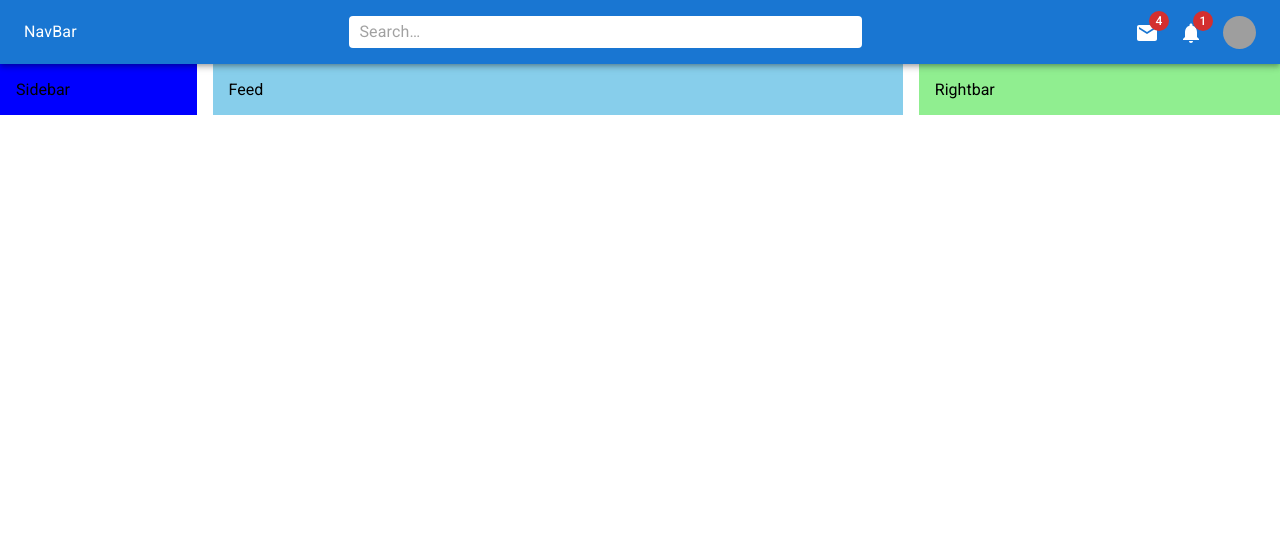
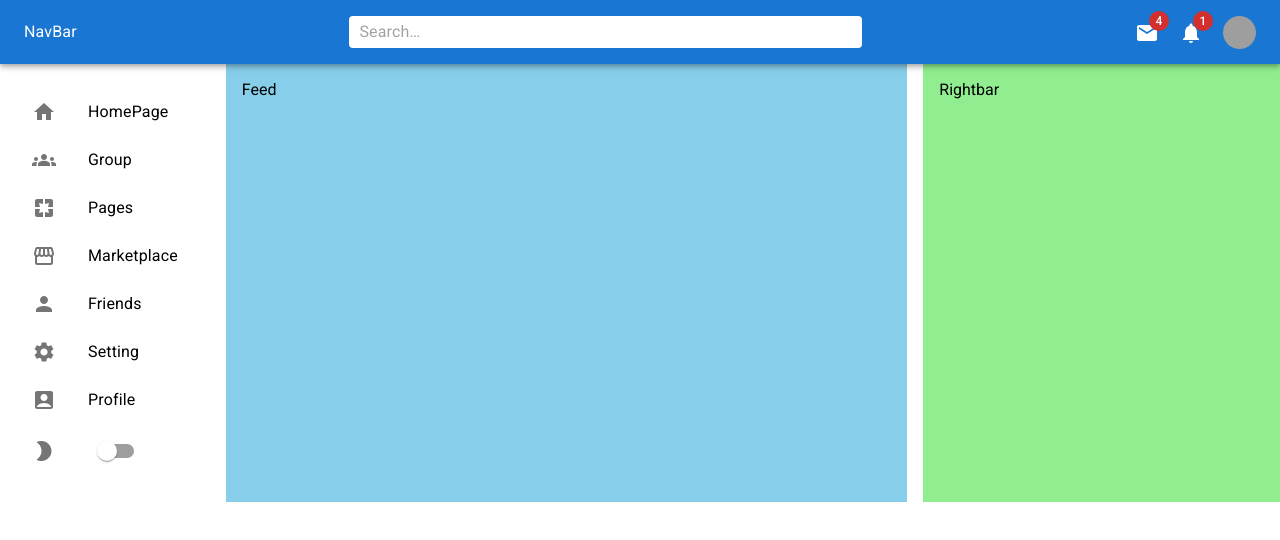
Before and after one commit to atefeh-karimi/MUI-React-Project, a React (Create React App) app: page / in a window 1280 px wide. Shown: the top 540 px of the page. Built offline with nearby package versions, Linux system fonts and the light colour scheme; grey boxes are pictures that could not be loaded.

Commit message:
completed Sidebar

```diff
--- a/src/App.js
+++ b/src/App.js
@@ -1,13 +1,36 @@
 import React from "react";
+import ColorModeContext from "./context/ColorModeContext";
 import Sidebar from "./components/Sidebar";
 import Feed from "./components/Feed";
 import Rightbar from "./components/Rightbar";
 import { Stack } from "@mui/system";
 import Navbar from "./components/Navbar";
-import { Box } from "@mui/material";
+import { Box, createTheme, ThemeProvider } from "@mui/material";
 
 function App() {
+  const [mode, setMode] = React.useState("light");
+  const colorMode = React.useMemo(
+    () => ({
+      toggleColorMode: () => {
+        setMode((prevMode) => (prevMode === "light" ? "dark" : "light"));
+      },
+    }),
+    []
+  );
+
+  const theme = React.useMemo(
+    () =>
+      createTheme({
+        palette: {
+          mode,
+        },
+      }),
+    [mode]
+  );
+
   return (
+    <ColorModeContext.Provider value={colorMode}>
+      <ThemeProvider theme={theme}>
         <Box>
           <Navbar />
           <Stack direction="row" spacing={2} justifyContent="space-between">
@@ -16,6 +39,8 @@ function App() {
             <Rightbar />
           </Stack>
         </Box>
+      </ThemeProvider>
+    </ColorModeContext.Provider>
   );
 }
 
--- a/src/components/Navbar.js
+++ b/src/components/Navbar.js
@@ -1,4 +1,4 @@
-import React from "react";
+import React, { useState } from "react";
 
 import {
   AppBar,
@@ -9,6 +9,8 @@ import {
   Typography,
   Badge,
   Avatar,
+  Menu,
+  MenuItem,
 } from "@mui/material";
 import MenuIcon from "@mui/icons-material/Menu";
 import EmailIcon from "@mui/icons-material/Email";
@@ -33,6 +35,7 @@ const Icon = styled(Box)(({ theme }) => ({
 }));
 
 function Navbar() {
+  const [open, setOpen] = useState(false);
   return (
     <AppBar position="sticky">
       <ToolBarStyle>
@@ -47,23 +50,52 @@ function Navbar() {
           <Badge
             badgeContent={4}
             color="error"
-            sx={{ display: { xs: "none", sm: "block" } }}
+            sx={{
+              "&:hover": { cursor: "pointer" },
+              display: { xs: "none", sm: "block" },
+            }}
           >
             <EmailIcon />
           </Badge>
           <Badge
             badgeContent={1}
             color="error"
-            sx={{ display: { xs: "none", sm: "block" } }}
+            sx={{
+              "&:hover": { cursor: "pointer" },
+              display: { xs: "none", sm: "block" },
+            }}
           >
             <Notifications />
           </Badge>
           <Avatar
-            sx={{ width: "33px", height: "33px" }}
+            onClick={(e) => setOpen(true)}
+            sx={{
+              "&:hover": { cursor: "pointer" },
+              width: "33px",
+              height: "33px",
+            }}
             src="/broken-image.jpg"
           />
         </Icon>
       </ToolBarStyle>{" "}
+      <Menu
+        id="demo-positioned-menu"
+        aria-labelledby="demo-positioned-button"
+        open={open}
+        onClose={(e) => setOpen(false)}
+        anchorOrigin={{
+          vertical: "top",
+          horizontal: "right",
+        }}
+        transformOrigin={{
+          vertical: "top",
+          horizontal: "right",
+        }}
+      >
+        <MenuItem>Profile</MenuItem>
+        <MenuItem>My account</MenuItem>
+        <MenuItem>Logout</MenuItem>
+      </Menu>
     </AppBar>
   );
 }
--- a/src/components/Sidebar.js
+++ b/src/components/Sidebar.js
@@ -1,15 +1,104 @@
-import { Box } from "@mui/material";
+import {
+  Home,
+  Pages,
+  Person,
+  Settings,
+  Storefront,
+  AccountBox,
+  Groups,
+  ModeNight,
+} from "@mui/icons-material";
+import Brightness4Icon from "@mui/icons-material/Brightness4";
+import Brightness7Icon from "@mui/icons-material/Brightness7";
+import {
+  Box,
+  IconButton,
+  List,
+  ListItem,
+  ListItemButton,
+  ListItemIcon,
+  ListItemText,
+  Switch,
+} from "@mui/material";
 import React from "react";
+// import { useTheme } from "styled-components";
+// import ColorModeContext from "../context/ColorModeContext";
 
 function Sidebar() {
+  // const theme = useTheme();
+  // const colorMode = React.useContext(ColorModeContext);
   return (
-    <Box
-      flex={1}
-      p={2}
-      sx={{ display: { xs: "none", sm: "block" } }}
-      bgcolor="blue"
-    >
-      Sidebar
+    <Box flex={1} p={2} sx={{ display: { xs: "none", sm: "block" } }}>
+      <Box position="fix">
+        <List>
+          <ListItem disablePadding>
+            <ListItemButton>
+              <ListItemIcon>
+                <Home />
+              </ListItemIcon>
+              <ListItemText primary="HomePage" />
+            </ListItemButton>
+          </ListItem>
+          <ListItem disablePadding>
+            <ListItemButton>
+              <ListItemIcon>
+                <Groups />
+              </ListItemIcon>
+              <ListItemText primary="Group" />
+            </ListItemButton>
+          </ListItem>
+          <ListItem disablePadding>
+            <ListItemButton>
+              <ListItemIcon>
+                <Pages />
+              </ListItemIcon>
+              <ListItemText primary="Pages" />
+            </ListItemButton>
+          </ListItem>
+          <ListItem disablePadding>
+            <ListItemButton>
+              <ListItemIcon>
+                <Storefront />
+              </ListItemIcon>
+              <ListItemText primary="Marketplace" />
+            </ListItemButton>
+          </ListItem>
+          <ListItem disablePadding>
+            <ListItemButton>
+              <ListItemIcon>
+                <Person />
+              </ListItemIcon>
+              <ListItemText primary="Friends" />
+            </ListItemButton>
+          </ListItem>
+          <ListItem disablePadding>
+            <ListItemButton>
+              <ListItemIcon>
+                <Settings />
+              </ListItemIcon>
+              <ListItemText primary="Setting" />
+            </ListItemButton>
+          </ListItem>
+
+          <ListItem disablePadding>
+            <ListItemButton>
+              <ListItemIcon>
+                <AccountBox />
+              </ListItemIcon>
+              <ListItemText primary="Profile" />
+            </ListItemButton>
+          </ListItem>
+
+          <ListItem disablePadding>
+            <ListItemButton>
+              <ListItemIcon>
+                <ModeNight />
+              </ListItemIcon>
+              <Switch />
+            </ListItemButton>
+          </ListItem>
+        </List>
+      </Box>
     </Box>
   );
 }
--- /dev/null
+++ b/src/context/ColorModeContext.js
@@ -0,0 +1,5 @@
+import React from "react";
+
+const ColorModeContext = React.createContext();
+
+export default ColorModeContext;
```
Lines whose indentation alone changed are shown as unchanged.
